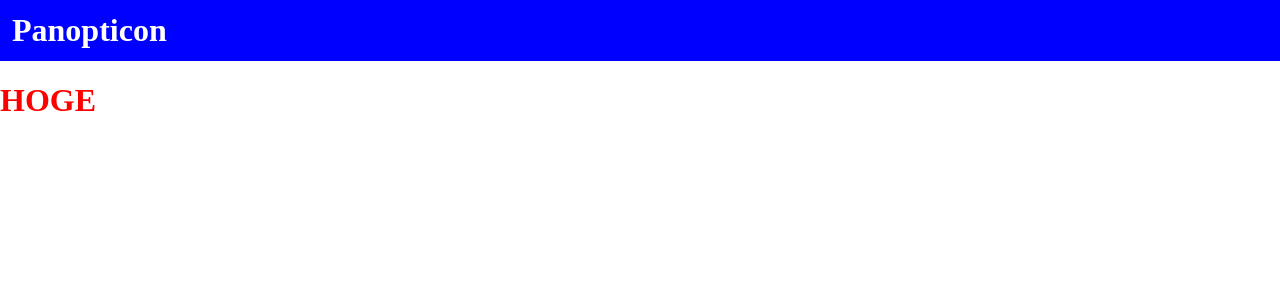
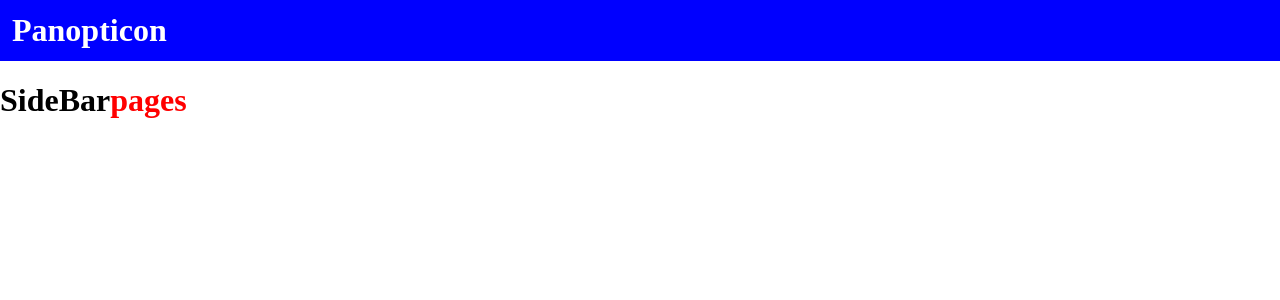
Before and after one commit to yuya-okada527/panopticon-fe, a Nuxt app: page /1/tasks in a window 1280 px wide. Shown: the top 300 px of the page. Built offline with nearby package versions, Linux system fonts and the light colour scheme.

Commit message:
add side bar

```diff
--- a/app.vue
+++ b/app.vue
@@ -1,12 +1,15 @@
 <template>
   <div>
     <AppHeader />
-    <NuxtPage />
+    <main class="main">
+      <AppSidebar />
+      <NuxtPage />
+    </main>
   </div>
 </template>
 
 <style scoped lang="scss">
-body {
-  margin: 0;
+.main {
+  display: flex;
 }
 </style>
--- /dev/null
+++ b/components/app-sidebar.vue
@@ -0,0 +1,5 @@
+<template>
+  <div>
+    <h1>SideBar</h1>
+  </div>
+</template>
--- a/pages/[project_id]/tasks/index.vue
+++ b/pages/[project_id]/tasks/index.vue
@@ -1,5 +1,5 @@
 <template>
-  <h1 class="hoge">HOGE</h1>
+  <h1 class="hoge">pages</h1>
 </template>
 
 <script lang="ts">
```
